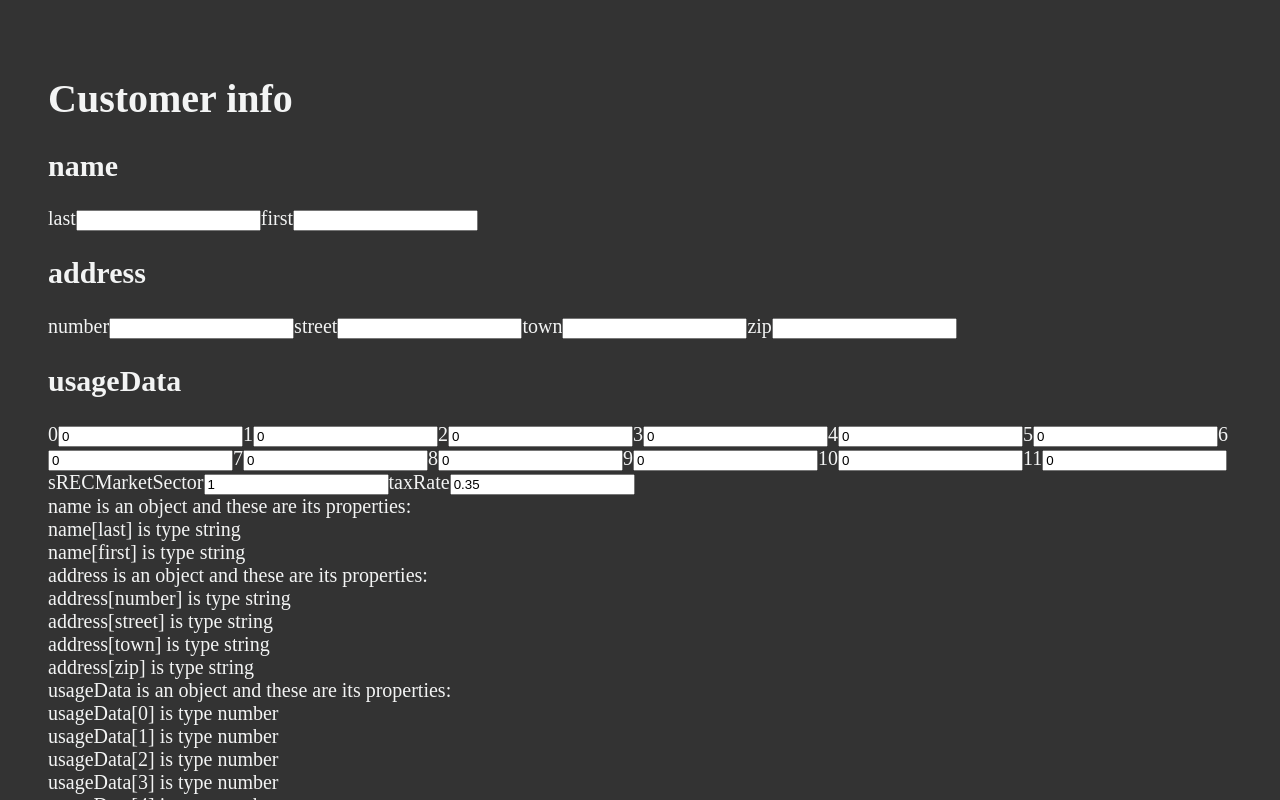
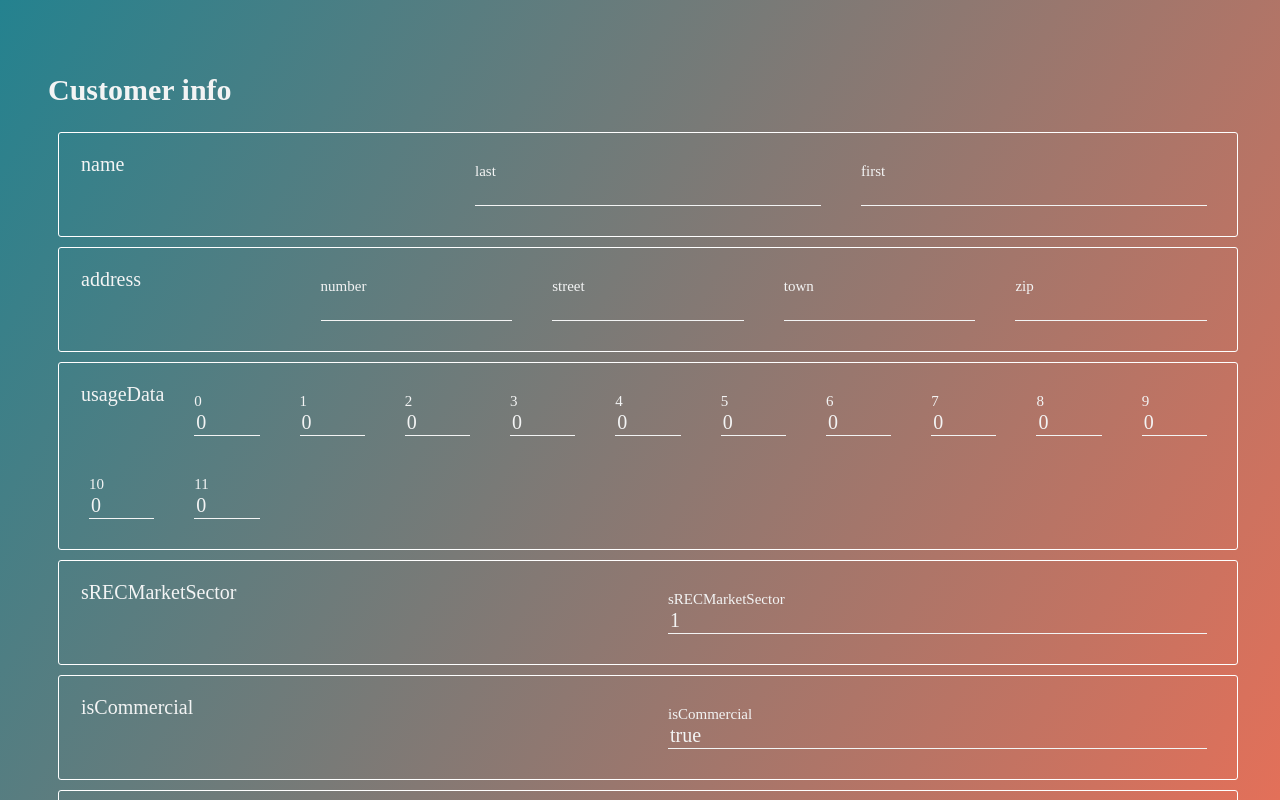
Before and after one commit to pete-murphy/sunwindapp, a React (Create React App) app: page / in a window 1280 px wide. Shown: the top 800 px of the page. Built offline with nearby package versions, Linux system fonts and the light colour scheme.

Commit message:
Added some silly styles mostly

```diff
--- a/src/App.js
+++ b/src/App.js
@@ -19,6 +19,15 @@ class App extends Component {
         },
         usageData: Array(12).fill(0),
         sRECMarketSector: 1,
+        isCommercial: true,
+        incentivePrograms: {
+          fITC: true,
+          sMART: false,
+          sREC: true,
+          mACRS: true,
+          nantucketSolar: false,
+          netMetering: true
+        },
         taxRate: 0.35
       },
       system: {
@@ -41,15 +50,6 @@ class App extends Component {
           lat: 41.68,
           lon: -69.96
         },
-        isCommercial: true,
-        incentivePrograms: {
-          fITC: true,
-          sMART: false,
-          sREC: true,
-          mACRS: true,
-          nantucketSolar: false,
-          netMetering: true
-        },
         hasError: true,
         hasSubmitted: false,
         totalSystemCost: 0
--- a/src/components/ClientInputs.js
+++ b/src/components/ClientInputs.js
@@ -1,12 +1,38 @@
 import React, { Component, Fragment } from "react"
 import PropTypes from "prop-types"
+import styled from "styled-components"
+
+const Form = styled.form`
+  color: inherit;
+`
+
+const Fieldset = styled.div`
+  display: grid;
+  grid-template-columns: repeat(auto-fit, minmax(8ch, 1fr));
+  grid-gap: 20px;
+  padding: 1rem;
+  border: 1px solid white;
+  border-radius: 3px;
+  margin: 0.5rem;
+`
+
+const InputGroup = styled.div`
+  display: flex;
+  flex-direction: column;
+  justify-content: flex-end;
+  padding: 0.5rem;
+  grid-column: span ${props => (props.span ? props.span : "1")};
+  & label {
+    font-size: 0.75rem;
+  }
+`
 
 export default class ClientInfo extends Component {
   static propTypes = {
     name: PropTypes.shape({
       first: PropTypes.string.isRequired,
       last: PropTypes.string.isRequired
-    }).isRequired,
+    }).isRequired, // Is this "isRequired" redundant if inner properties are required?
     address: PropTypes.shape({
       number: PropTypes.string.isRequired,
       street: PropTypes.string.isRequired,
@@ -24,48 +50,31 @@ export default class ClientInfo extends Component {
 
   render() {
     return (
-      <Fragment>
-        <h1>Customer info</h1>
-        <form>
-          {Object.keys(this.props).map(
-            prop =>
-              typeof this.props[prop] === "object" ? (
-                <Fragment>
-                  <h2>{prop}</h2>
-                  {Object.keys(this.props[prop]).map(subProp => (
-                    <Fragment>
-                      <label htmlFor={subProp}>{subProp}</label>
-                      <input type="text" value={this.props[prop][subProp]} />
-                    </Fragment>
-                  ))}
-                </Fragment>
-              ) : (
-                <Fragment>
-                  <label htmlFor={prop}>{prop}</label>
-                  <input type="text" value={this.props[prop]} />
-                </Fragment>
-              )
-          )}
-        </form>
-
+      <Form>
+        <h2>Customer info</h2>
         {Object.keys(this.props).map(
           prop =>
             typeof this.props[prop] === "object" ? (
-              <Fragment key={prop}>
-                <div>{prop} is an object and these are its properties:</div>
+              <Fieldset>
+                <legend>{prop}</legend>
                 {Object.keys(this.props[prop]).map(subProp => (
-                  <div>
-                    {prop}[{subProp}] is type {typeof this.props[prop][subProp]}
-                  </div>
+                  <InputGroup>
+                    <label htmlFor={subProp}>{subProp}</label>
+                    <input type="text" value={this.props[prop][subProp]} />
+                  </InputGroup>
                 ))}
-              </Fragment>
+              </Fieldset>
             ) : (
-              <div>
-                {prop} is type {typeof this.props[prop]}
-              </div>
+              <Fieldset>
+                <legend>{prop}</legend>
+                <InputGroup>
+                  <label htmlFor={prop}>{prop}</label>
+                  <input type="text" value={this.props[prop]} />
+                </InputGroup>
+              </Fieldset>
             )
         )}
-      </Fragment>
+      </Form>
     )
   }
 }
--- a/src/index.js
+++ b/src/index.js
@@ -5,23 +5,41 @@ import registerServiceWorker from "./registerServiceWorker"
 
 import { injectGlobal } from "styled-components"
 
+const peach = "#efada0"
+const peachDark = "#e37059"
+const night = "#333"
+const surDark = "#24828f"
+const haus = "#f3f4f4"
+
 injectGlobal`
 :root {
   font-size: 20px;
 }
 
 body {
+  background: linear-gradient(-60deg, ${peachDark}, ${surDark});
+  background-attachment: fixed;
   display: grid;
   width: 100vw;
   height: 100vh;
   padding: 2rem;
-  background-color: #333;
-  color: #f3f4f4;
-  font-family: "SF Mono"
+  color: ${haus};
 }
 
 * {
+  font-family: "SF Mono";
   box-sizing: border-box;
+}
+
+input {
+  background: transparent;
+  border: none;
+  color: ${haus};
+  border-bottom: 1px solid ${haus};
+  font-size: 1rem;
+  &:focus {
+    outline: none;
+  }
 }
 `
 
```
Also changed, not shown: src/styled-components/Callout.js (added, +21 -0 lines).
